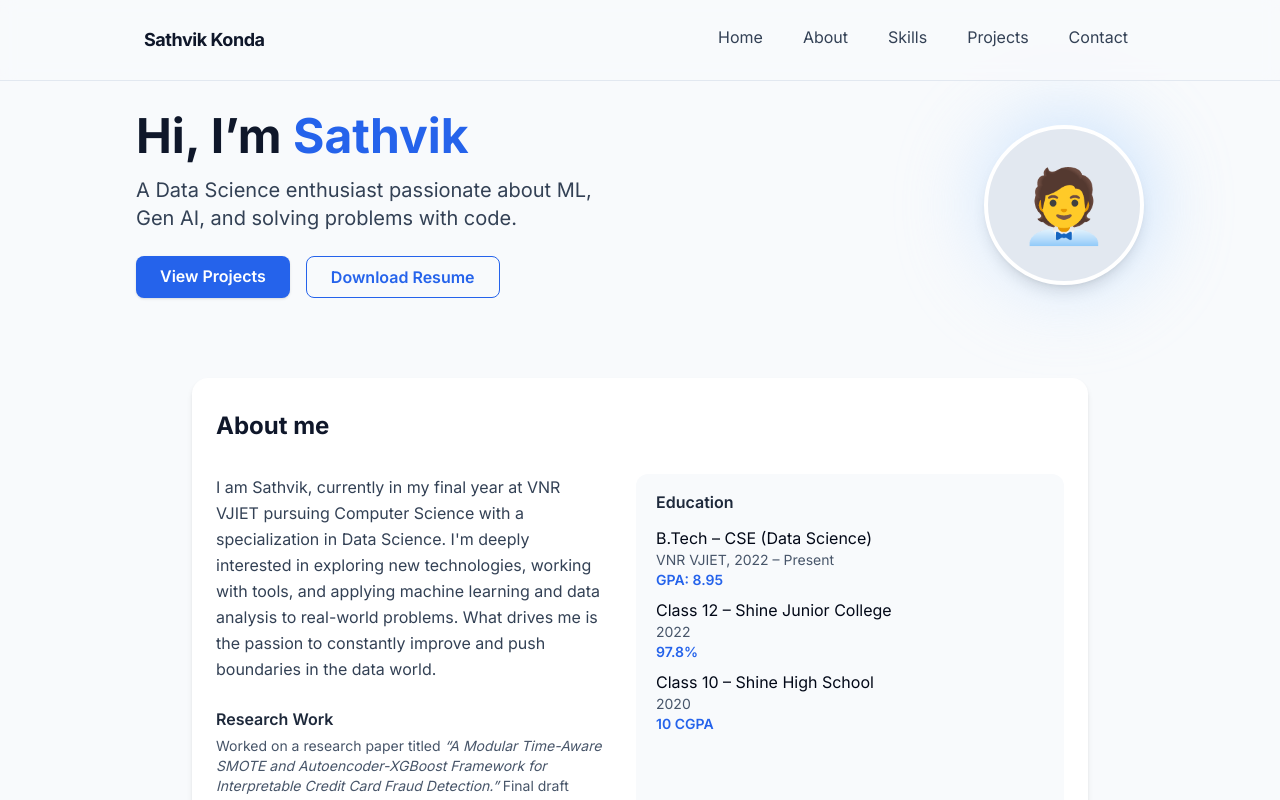
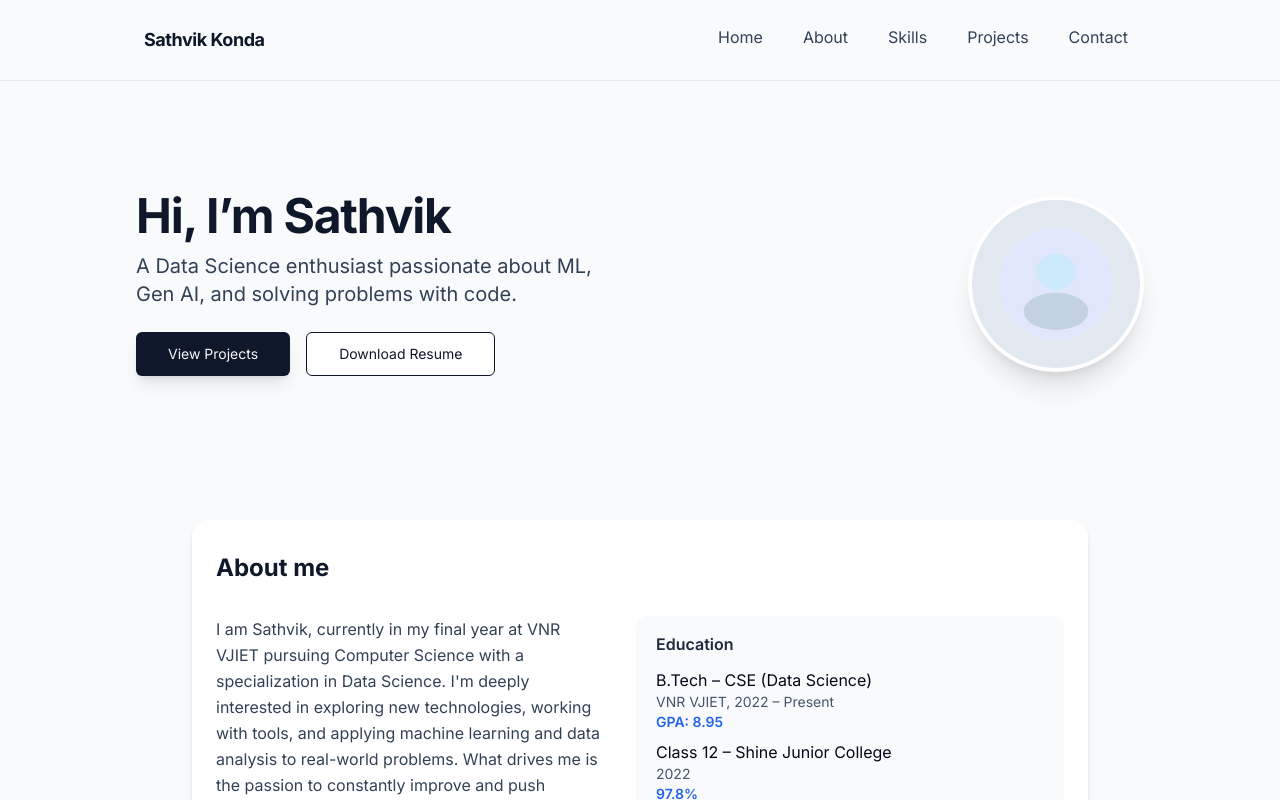
Before and after one commit to sathvik8317/sathvik-konda-portfolio, a React (Vite) app: page / in a window 1280 px wide. Shown: the top 800 px of the page. Built offline with nearby package versions, Linux system fonts and the light colour scheme.

Commit message:
Enhance hero section UI
Improve the design of the hero section to use a more modern UI.

```diff
--- a/src/components/Hero.tsx
+++ b/src/components/Hero.tsx
@@ -1,40 +1,51 @@
+
+import { Button } from "@/components/ui/button";
 
 const Hero = () => (
-  <div className="max-w-5xl mx-auto w-full flex flex-col-reverse sm:flex-row items-center gap-10 px-2">
-    <div className="flex-1 flex flex-col items-center sm:items-start text-center sm:text-left">
-      <h1 className="text-3xl sm:text-4xl md:text-5xl font-bold text-slate-900 mb-4">
-        Hi, I’m <span className="text-blue-600">Sathvik</span>
-      </h1>
-      <p className="text-lg sm:text-xl text-slate-700 mb-6 max-w-lg">
-        A Data Science enthusiast passionate about ML, Gen AI, and solving problems with code.
-      </p>
-      <div className="flex gap-4">
-        <a
-          href="#projects"
-          className="bg-blue-600 text-white px-6 py-2 rounded-lg font-semibold shadow hover:bg-blue-700 transition-colors"
-        >
-          View Projects
-        </a>
-        <a
-          href="/resume.pdf"
-          download
-          className="border border-blue-600 text-blue-600 px-6 py-2 rounded-lg font-semibold hover:bg-blue-50 transition"
-        >
-          Download Resume
-        </a>
+  <section className="relative w-full overflow-hidden pb-4 pt-6 sm:pb-12 sm:pt-12 md:pt-20 mb-4">
+    {/* Decorative blurred gradient background accent */}
+    <div className="absolute -z-10 left-1/2 top-0 -translate-x-1/2 blur-[110px] pointer-events-none w-[600px] h-[340px] opacity-60"
+      style={{
+        background: "linear-gradient(135deg, #c7eafd 0%, #e0e7ff 60%, #e6f6ff 100%)",
+      }}
+      aria-hidden="true"
+    />
+    <div className="max-w-5xl mx-auto w-full flex flex-col-reverse sm:flex-row items-center gap-8 px-2">
+      {/* Text & CTA */}
+      <div className="flex-1 flex flex-col items-center sm:items-start text-center sm:text-left animate-fade-in">
+        <h1 className="text-3xl sm:text-4xl md:text-5xl font-extrabold text-slate-900 mb-3 tracking-tight leading-tight">
+          Hi, I’m <span className="text-primary">Sathvik</span>
+        </h1>
+        <p className="text-lg sm:text-xl text-slate-700 mb-6 max-w-lg animate-fade-in" style={{ animationDelay: "80ms" }}>
+          A Data Science enthusiast passionate about ML, Gen AI, and solving problems with code.
+        </p>
+        <div className="flex gap-4 animate-fade-in" style={{ animationDelay: "160ms" }}>
+          <Button asChild size="lg" className="bg-primary text-primary-foreground shadow-lg hover:scale-105 transition-transform duration-200">
+            <a href="#projects">View Projects</a>
+          </Button>
+          <Button asChild variant="outline" size="lg" className="border-primary text-primary hover:bg-blue-50 hover:scale-105 transition-transform duration-200">
+            <a href="/resume.pdf" download>Download Resume</a>
+          </Button>
+        </div>
       </div>
-    </div>
-    <div className="flex-1 flex justify-center sm:justify-end">
-      {/* Profile Image Placeholder */}
-      <div className="relative">
-        <div className="absolute w-44 h-44 bg-gradient-to-tr from-blue-100 to-blue-300 rounded-full left-1/2 -translate-x-1/2 top-1/2 -translate-y-1/2 blur-2xl opacity-60"></div>
-        <div className="relative z-10 overflow-hidden rounded-full w-40 h-40 shadow-lg border-4 border-white bg-slate-200 flex items-center justify-center">
-          {/* Replace with actual profile image if available */}
-          <span className="text-slate-400 text-7xl">🧑‍💼</span>
+      {/* Profile Image */}
+      <div className="flex-1 flex justify-center sm:justify-end items-start">
+        <div className="relative w-44 h-44">
+          {/* Subtle background halo */}
+          <div className="absolute inset-0 w-full h-full rounded-full bg-gradient-to-tr from-blue-200 to-blue-100 blur-2xl opacity-50 -z-10"></div>
+          <div className="relative z-10 overflow-hidden rounded-full w-44 h-44 shadow-xl border-4 border-white bg-slate-200 flex items-center justify-center group hover:scale-105 transition-transform duration-300">
+            {/* Placeholder image, replace with real image if available */}
+            <svg width="90" height="90" viewBox="0 0 90 90" fill="none" xmlns="http://www.w3.org/2000/svg"
+              className="w-28 h-28 text-blue-400 opacity-80" aria-label="Profile image placeholder">
+              <circle cx="45" cy="45" r="45" fill="#e0e7ff"/>
+              <ellipse cx="45" cy="35" rx="16" ry="15" fill="#c7eafd"/>
+              <ellipse cx="45" cy="67" rx="26" ry="15" fill="#bcccdc"/>
+            </svg>
+          </div>
         </div>
       </div>
     </div>
-  </div>
+  </section>
 );
 
 export default Hero;
```
